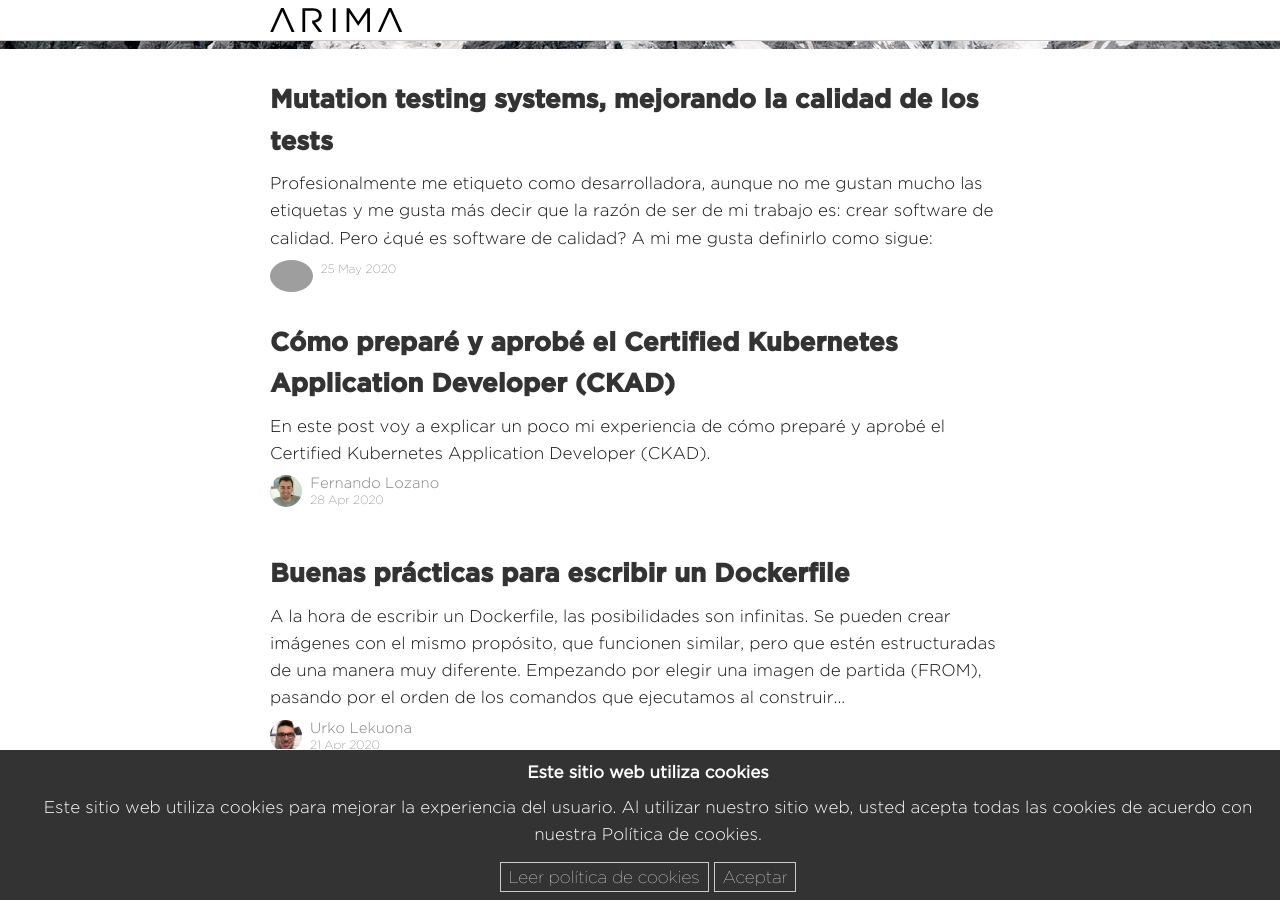
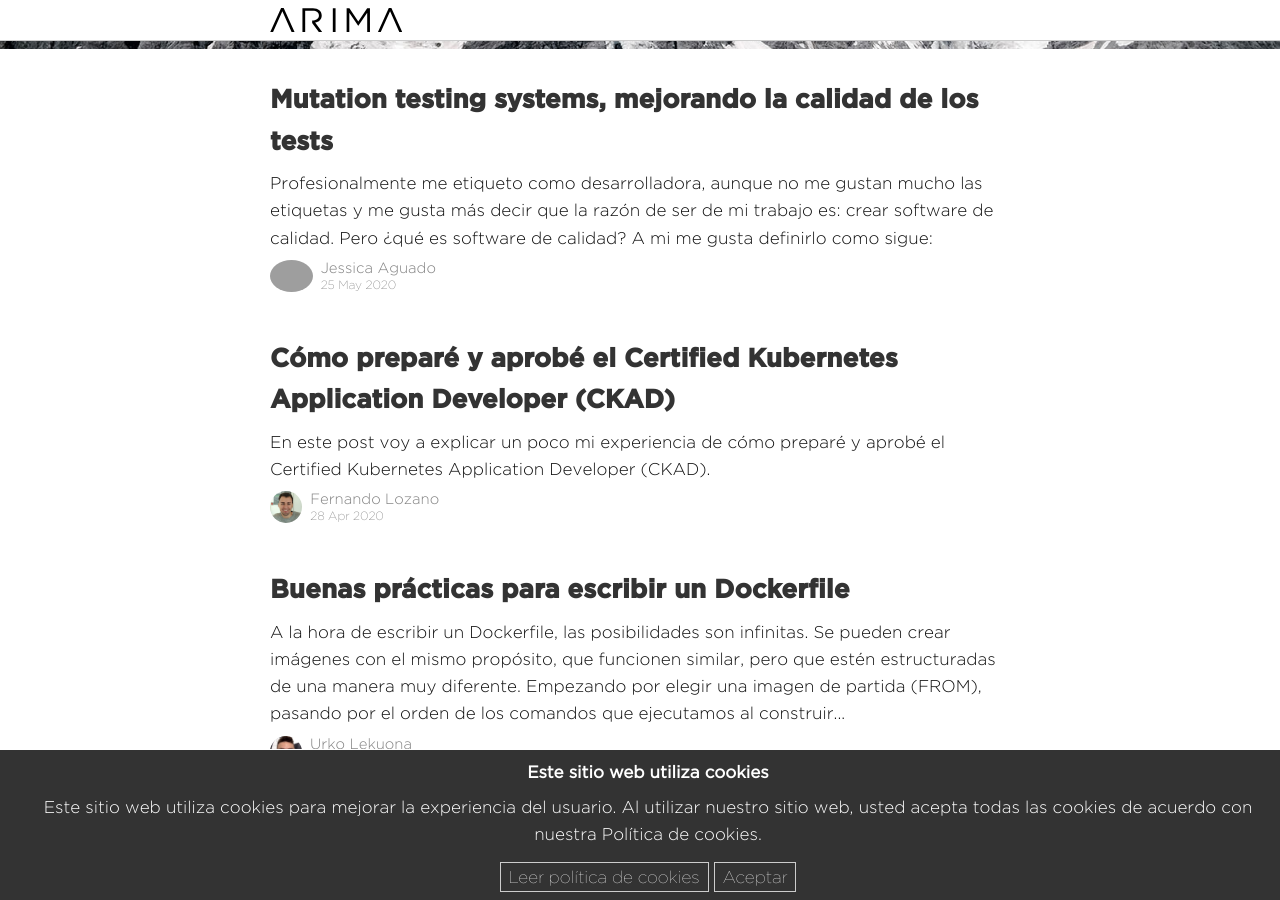
Before and after one commit to wearearima/blog, a Jekyll site: the page built from index.md, in a window 1280 px wide and 900 px high, scrolled down 401 px. Built offline with Jekyll 4.4.1, drawn with Linux system fonts in a browser that asks for light colours; some web fonts are replaced; grey boxes are pictures that could not be loaded.

Commit message:
añado usuario

```diff
--- a/_config.yml
+++ b/_config.yml
@@ -55,6 +55,9 @@ authors:
   urko:
     display_name: Urko Lekuona
     bio:
+  jessica:
+    display_name: Jessica Aguado
+    bio:
 # Google Analytics
 google_analytics: UA-120217722-1
 plugins:
```
